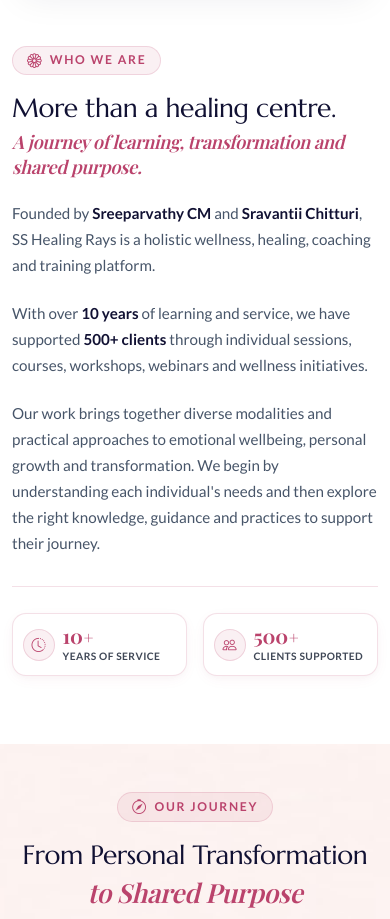
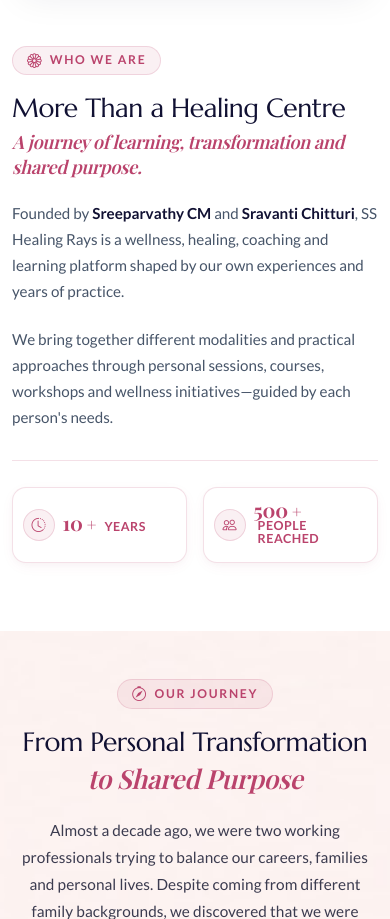
Before and after one commit to nikhilkumar202002/SS-Healing-Rays, a PHP site: page /aboutus in a window 390 px wide. Shown: the part 1010-1929 px from the top of the page. Run offline with PHP 8.4, Linux system fonts and the light colour scheme; some web fonts are replaced.

Commit message:
feat(about): update copy for More Than a Healing Centre section and counters

```diff
--- a/about-us/aboutthehealing.php
+++ b/about-us/aboutthehealing.php
@@ -1,7 +1,7 @@
 <?php
 
 $about_healing_badge      = $about_healing_badge ?? 'Who We Are';
-$about_healing_title_1    = $about_healing_title_1 ?? 'More than a healing centre.';
+$about_healing_title_1    = $about_healing_title_1 ?? 'More Than a Healing Centre';
 $about_healing_title_2    = $about_healing_title_2 ?? 'A journey of learning, transformation and shared purpose.';
 
 $about_healing_img        = $about_healing_img ?? (
@@ -15,22 +15,21 @@ $about_healing_img        = $about_healing_img ?? (
 );
 
 $about_healing_paragraphs = $about_healing_paragraphs ?? [
-    'Founded by <strong>Sreeparvathy CM</strong> and <strong>Sravantii Chitturi</strong>, SS Healing Rays is a holistic wellness, healing, coaching and training platform.',
-    'With over <strong>10 years</strong> of learning and service, we have supported <strong>500+ clients</strong> through individual sessions, courses, workshops, webinars and wellness initiatives.',
-    'Our work brings together diverse modalities and practical approaches to emotional wellbeing, personal growth and transformation. We begin by understanding each individual\'s needs and then explore the right knowledge, guidance and practices to support their journey.',
+    'Founded by <strong>Sreeparvathy CM</strong> and <strong>Sravanti Chitturi</strong>, SS Healing Rays is a wellness, healing, coaching and learning platform shaped by our own experiences and years of practice.',
+    'We bring together different modalities and practical approaches through personal sessions, courses, workshops and wellness initiatives—guided by each person\'s needs.',
 ];
 
 $about_healing_stats = $about_healing_stats ?? [
     [
         'number' => '10',
         'suffix' => '+',
-        'label'  => 'Years of Service',
+        'unit'   => 'years',
         'icon'   => 'bi-clock-history',
     ],
     [
         'number' => '500',
         'suffix' => '+',
-        'label'  => 'Clients Supported',
+        'unit'   => 'people reached',
         'icon'   => 'bi-people',
     ],
 ];
@@ -88,8 +87,11 @@ $about_healing_stats = $about_healing_stats ?? [
                                         <div class="stat-info">
                                             <div class="stat-number-wrap">
                                                 <span class="stat-number counter-count" data-target="<?= htmlspecialchars($stat['number']) ?>"><?= htmlspecialchars($stat['number']) ?></span><span class="stat-suffix"><?= htmlspecialchars($stat['suffix']) ?></span>
+                                                <?php if (!empty($stat['unit'])): ?>
+                                                    <span class="stat-unit ms-1"><?= htmlspecialchars($stat['unit']) ?></span>
+                                                <?php endif; ?>
                                             </div>
-                                            <span class="stat-label"><?= htmlspecialchars($stat['label']) ?></span>
+
                                         </div>
                                     </div>
                                 </div>
--- a/assets/css/aboutthehealing.css
+++ b/assets/css/aboutthehealing.css
@@ -330,7 +330,9 @@
     display: inline-flex;
     align-items: baseline;
     line-height: 1;
-    margin-bottom: 0.25rem;
+    margin-bottom: 0.3rem;
+    flex-wrap: wrap;
+    column-gap: 4px;
 }
 
 .healing-stat-card .stat-number {
@@ -347,18 +349,26 @@
     font-size: clamp(1.2rem, 1.5vw, 1.45rem);
     font-weight: 700;
     color: var(--secondary-color, #ba436c);
-    margin-left: 1px;
+    line-height: 1;
+}
+
+.healing-stat-card .stat-unit {
+    font-family: var(--brand-font-sans, 'Lato', system-ui, -apple-system, sans-serif);
+    font-size: clamp(0.78rem, 0.9vw, 0.88rem);
+    font-weight: 700;
+    text-transform: uppercase;
+    letter-spacing: 0.04em;
+    color: var(--secondary-color, #ba436c);
     line-height: 1;
 }
 
 .healing-stat-card .stat-label {
     font-family: var(--brand-font-sans, 'Lato', system-ui, -apple-system, sans-serif);
     font-size: clamp(0.72rem, 0.8vw, 0.8rem);
-    font-weight: 700;
-    letter-spacing: 0.06em;
-    text-transform: uppercase;
-    color: #3f4756;
-    line-height: 1.25;
+    font-weight: 600;
+    letter-spacing: 0.02em;
+    color: #475569;
+    line-height: 1.35;
 }
 
 /* ==========================================================================
```
